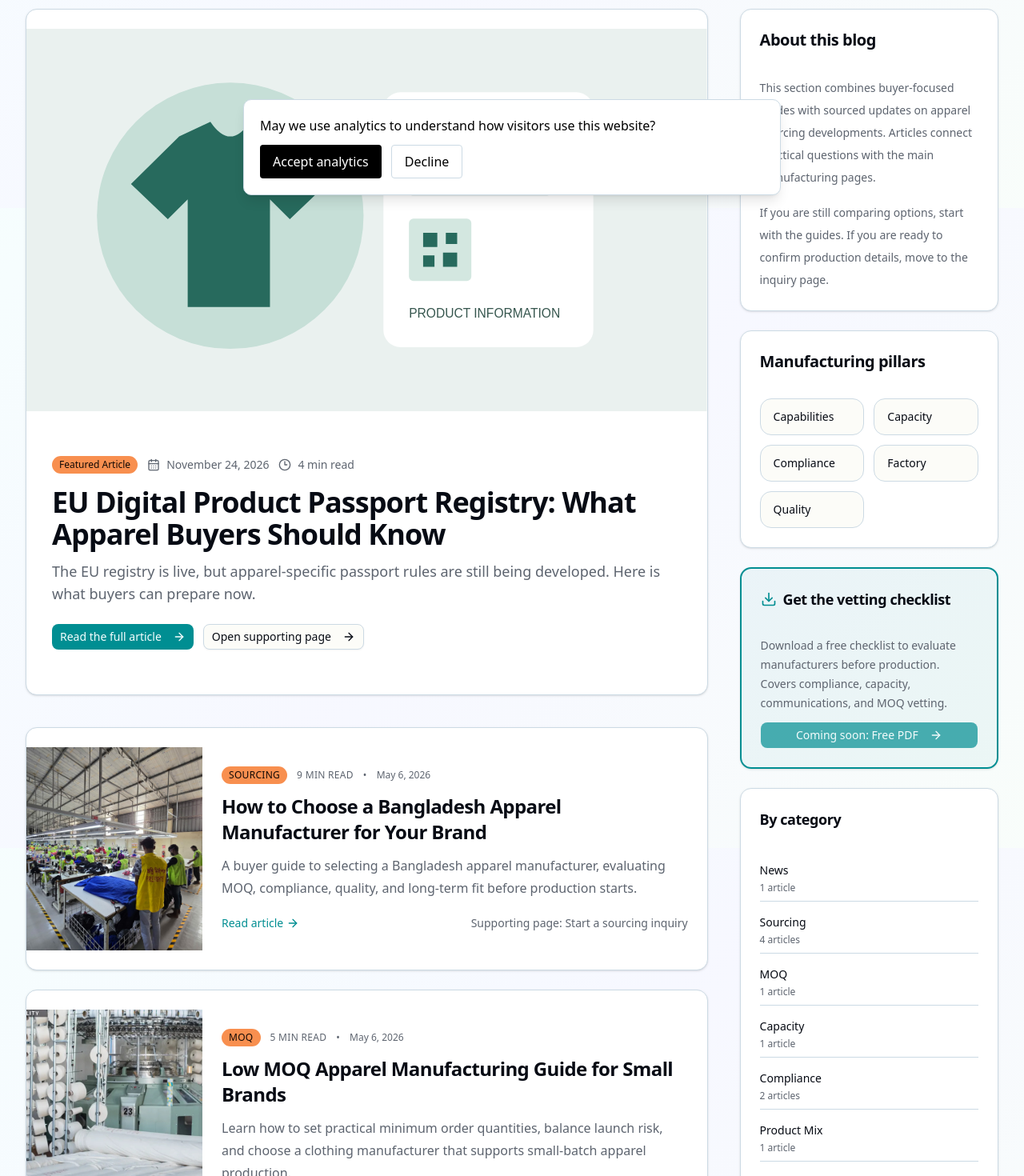
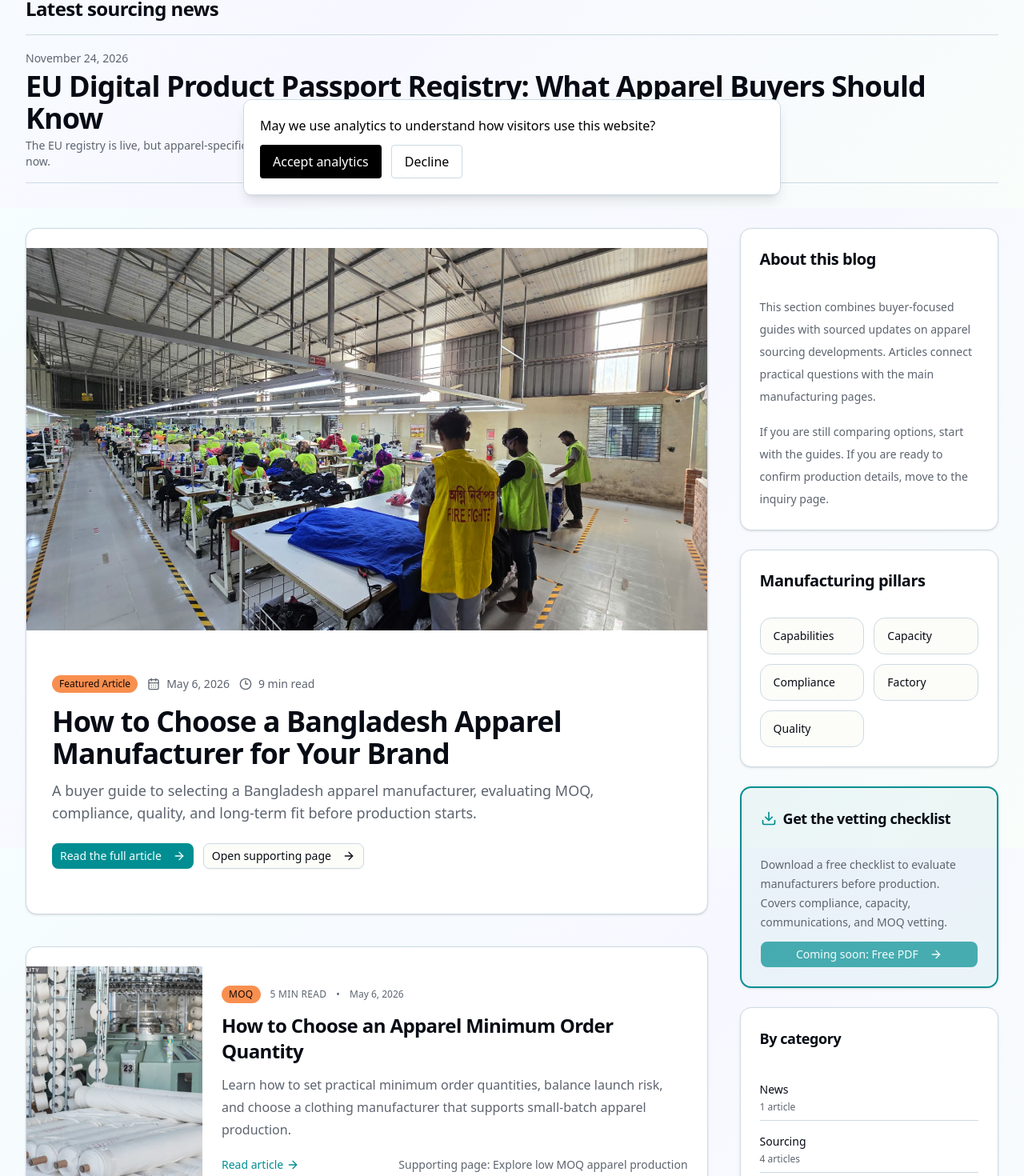
Before and after one commit to mahim2022/merchandisingWebplatform, a Next.js app: page /blog in a window 1280 px wide. Shown: the part 540-2010 px from the top of the page at 80% size. Built offline with nearby package versions, Linux system fonts and the light colour scheme; no server answers.

Commit message:
Connect sourcing news and separate MOQ search intent

```diff
--- a/src/app/blog/page.tsx
+++ b/src/app/blog/page.tsx
@@ -33,7 +33,9 @@ const breadcrumbSchema = buildBreadcrumbSchema({
 
 export default function BlogPage() {
   const blogPosts = getBlogPosts();
-  const featuredPost = blogPosts[0];
+  const news = blogPosts.filter((post) => post.category === "News");
+  const guides = blogPosts.filter((post) => post.category !== "News");
+  const featuredPost = guides[0];
   const siteUrl = getSiteUrl();
   const categories = Array.from(new Set(blogPosts.map((post) => post.category)));
   const pillarPages = [
@@ -90,6 +92,25 @@ export default function BlogPage() {
         </div>
       </section>
 
+      {news.length > 0 && (
+        <section aria-labelledby="sourcing-news" className="mx-auto max-w-7xl px-6 pt-10 lg:px-8">
+          <h2 id="sourcing-news" className="text-2xl font-bold tracking-tight">Latest sourcing news</h2>
+          <ul className="mt-4 divide-y divide-border border-y border-border">
+            {news.map((post) => (
+              <li key={post.slug} className="py-4">
+                <time dateTime={post.publishedAt} className="text-sm text-muted-foreground">
+                  {new Intl.DateTimeFormat("en-US", { dateStyle: "long", timeZone: "UTC" }).format(new Date(post.publishedAt))}
+                </time>
+                <h3 className="mt-1 font-semibold">
+                  <Link href={`/blog/${post.slug}`} className="underline-offset-4 hover:underline">{post.title}</Link>
+                </h3>
+                <p className="mt-1 max-w-3xl text-sm text-muted-foreground">{post.excerpt}</p>
+              </li>
+            ))}
+          </ul>
+        </section>
+      )}
+
       <section className="mx-auto grid max-w-7xl gap-10 px-6 py-10 lg:grid-cols-[minmax(0,1.45fr)_minmax(280px,0.55fr)] lg:px-8 lg:py-14">
         <div className="space-y-10">
           <Card className="overflow-hidden border-border">
@@ -139,7 +160,7 @@ export default function BlogPage() {
           </Card>
 
           <div className="space-y-6">
-            {blogPosts.slice(1).map((post) => (
+            {guides.slice(1).map((post) => (
               <Card key={post.slug} className="overflow-hidden border-border transition-shadow hover:shadow-md">
                 <div className="grid gap-0 md:grid-cols-[220px_minmax(0,1fr)]">
                   <div className="relative min-h-45 overflow-hidden">
--- a/src/app/compliance/page.tsx
+++ b/src/app/compliance/page.tsx
@@ -1,10 +1,11 @@
 import { Metadata } from "next";
+import Link from "next/link";
 import CapabilityTable from "@/components/ui/CapabilityTable";
 import CTAButton from "@/components/ui/CTAButton";
 import { Card, CardContent, CardHeader, CardTitle } from "@/components/ui/card";
 import { Badge } from "@/components/ui/badge";
 import { buildBreadcrumbSchema, buildFaqSchema, buildPageMetadata } from "@/lib/seo";
-import { ShieldCheck, Download, Calendar, FileCheck } from "lucide-react";
+import { ShieldCheck, Download, FileCheck } from "lucide-react";
 
 export const metadata: Metadata = buildPageMetadata({
   title: "Apparel Compliance, Audits & Certifications",
@@ -410,6 +411,13 @@ export default function CompliancePage() {
         </Card>
       </section>
 
+      <section className="section-container">
+        <h2 className="mb-3">EU textile traceability update</h2>
+        <p className="max-w-3xl text-muted-foreground">
+          See our <Link className="font-medium text-primary underline underline-offset-4" href="/blog/eu-digital-product-passport-registry-textile-buyers-2026">Digital Product Passport registry update</Link> for what the launch means for apparel buyers and which textile requirements are still being developed.
+        </p>
+      </section>
+
       {/* CTA Section */}
       <section className="section-container">
         <div className="mx-auto max-w-3xl text-center rounded-lg border border-border bg-card p-12 shadow-sm">
--- a/src/lib/blog.ts
+++ b/src/lib/blog.ts
@@ -256,7 +256,7 @@ const blogPosts: BlogPost[] = [
   },
   {
     slug: "moq-for-apparel-production",
-    title: "Low MOQ Apparel Manufacturing Guide for Small Brands",
+    title: "How to Choose an Apparel Minimum Order Quantity",
     excerpt:
       "Learn how to set practical minimum order quantities, balance launch risk, and choose a clothing manufacturer that supports small-batch apparel production.",
     category: "MOQ",
@@ -266,8 +266,8 @@ const blogPosts: BlogPost[] = [
     heroImage: "/images/home/capability-knit.jpg",
     heroAlt: "Knit garment production and fabric handling",
     supportPage: {
-      label: "Review manufacturing capabilities",
-      href: "/capabilities",
+      label: "Explore low MOQ apparel production",
+      href: "/low-moq-clothing-manufacturer",
     },
     keywords: [
       "apparel MOQ guide",
```
